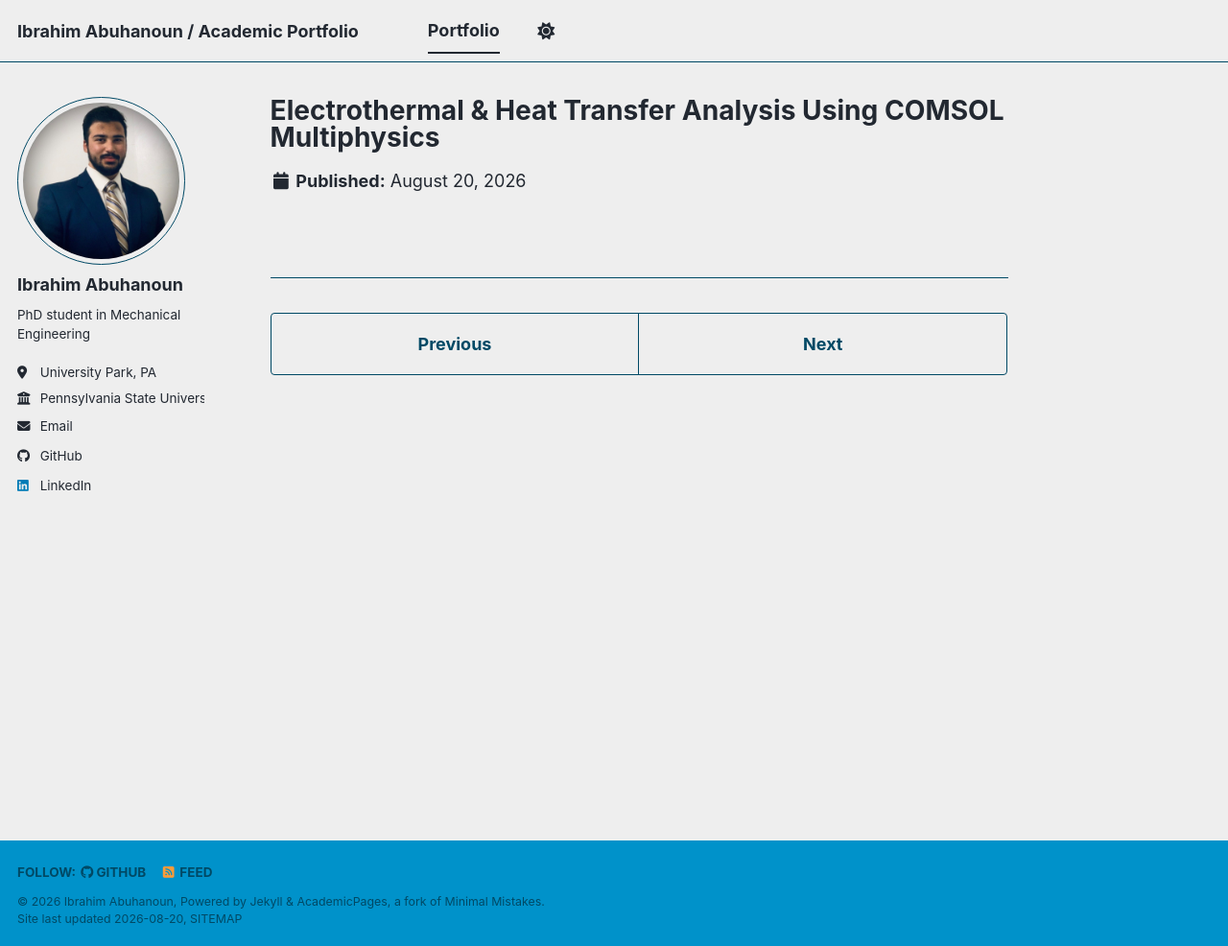
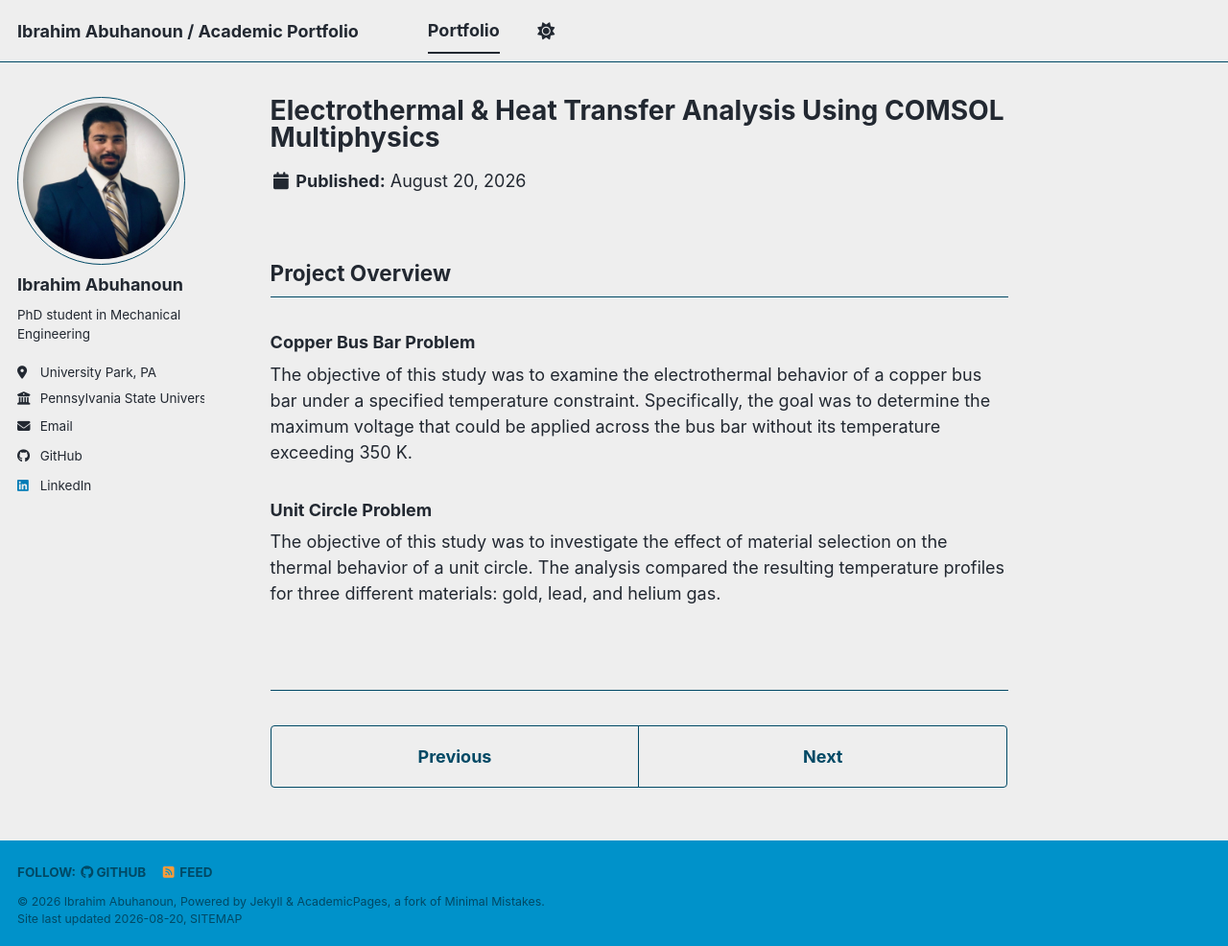
Before and after one commit to IbrahimAbuhanoun/IbrahimAbuhanoun.github.io, a Jekyll site: the page built from _portfolio/portfolio-4.md, in a window 1280 px wide and 986 px high. Shown: the whole window at 96% size. Built offline with Jekyll 4.4.1, drawn with Linux system fonts in a browser that asks for light colours; a style sheet for code colours, icons or effects is not loaded.

Commit message:
Update portfolio-4.md

```diff
--- a/_portfolio/portfolio-4.md
+++ b/_portfolio/portfolio-4.md
@@ -3,3 +3,8 @@ title: "Electrothermal & Heat Transfer Analysis Using COMSOL Multiphysics"
 excerpt: "This section showcases COMSOL Multiphysics projects exploring electrothermal coupling, heat transfer, and the influence of material properties on temperature distributions."
 collection: portfolio
 ---
+## Project Overview
+### Copper Bus Bar Problem
+The objective of this study was to examine the electrothermal behavior of a copper bus bar under a specified temperature constraint. Specifically, the goal was to determine the maximum voltage that could be applied across the bus bar without its temperature exceeding 350 K.
+### Unit Circle Problem
+The objective of this study was to investigate the effect of material selection on the thermal behavior of a unit circle. The analysis compared the resulting temperature profiles for three different materials: gold, lead, and helium gas.
```
